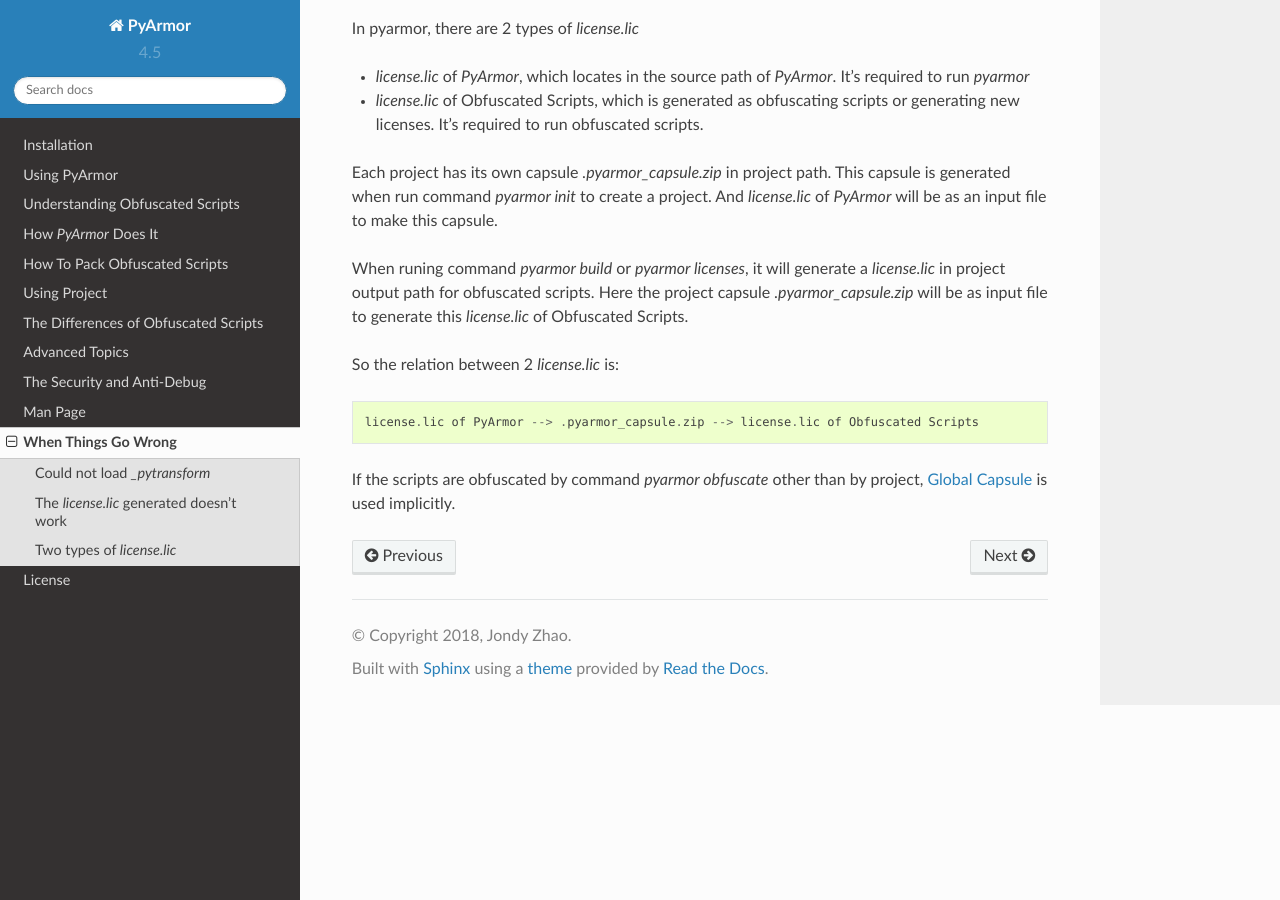
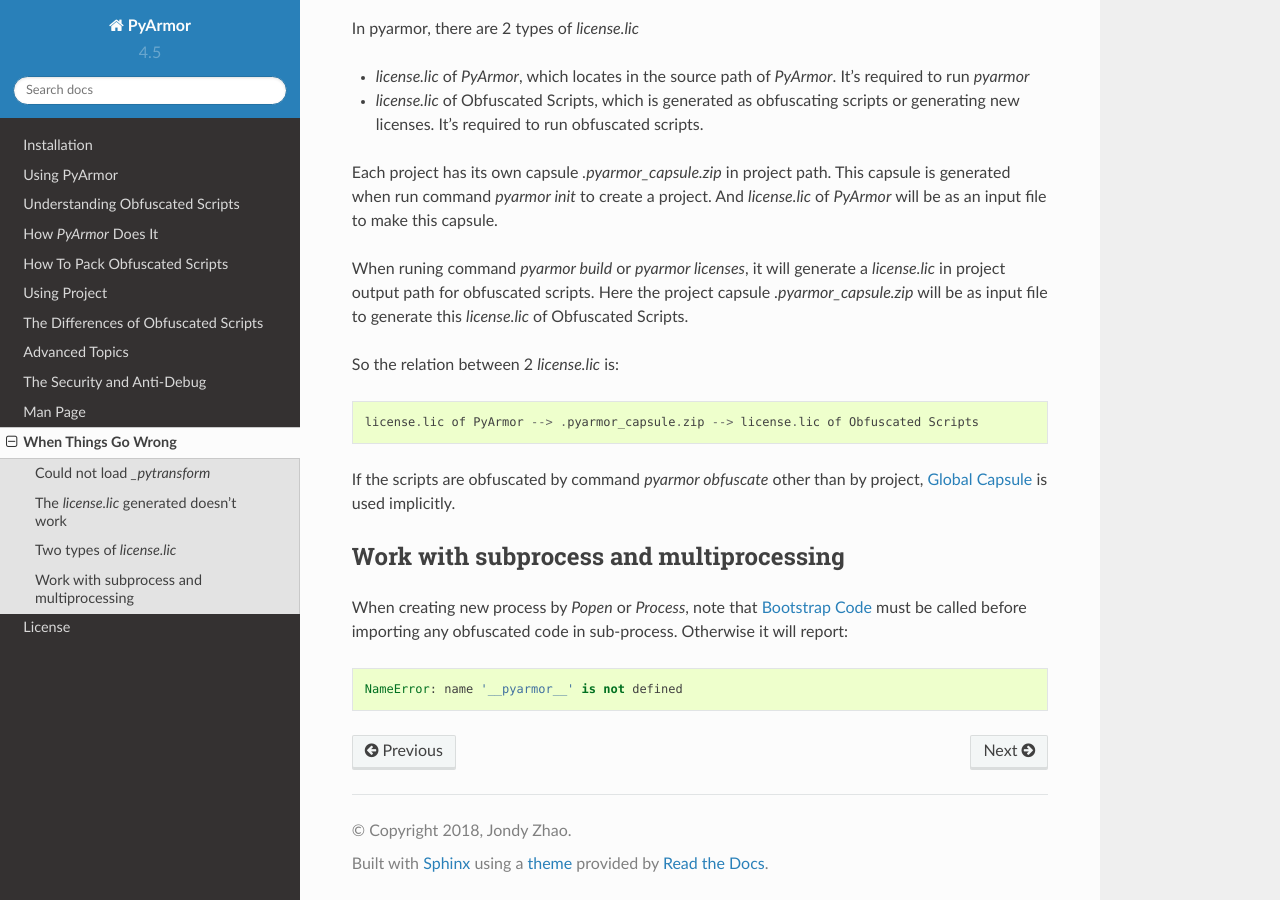
Before and after one commit to dashingsoft/pyarmor, a Sphinx documentation site: the page built from docs/questions.rst, in a window 1280 px wide and 900 px high, scrolled down 1342 px. Built offline with Sphinx 7.4.7 and the Read the Docs theme 2.0.0, drawn with Linux system fonts in a browser that asks for light colours.

Commit message:
Add new question

```diff
--- a/docs/questions.rst
+++ b/docs/questions.rst
@@ -89,5 +89,13 @@
 If the scripts are obfuscated by command `pyarmor obfuscate` other
 than by project, :ref:`Global Capsule` is used implicitly.
 
+Work with subprocess and multiprocessing
+----------------------------------------
+
+When creating new process by `Popen` or `Process`, note that
+:ref:`Bootstrap Code` must be called before importing any obfuscated
+code in sub-process. Otherwise it will report::
+
+    NameError: name '__pyarmor__' is not defined
 
 .. include:: _common_definitions.txt
```
